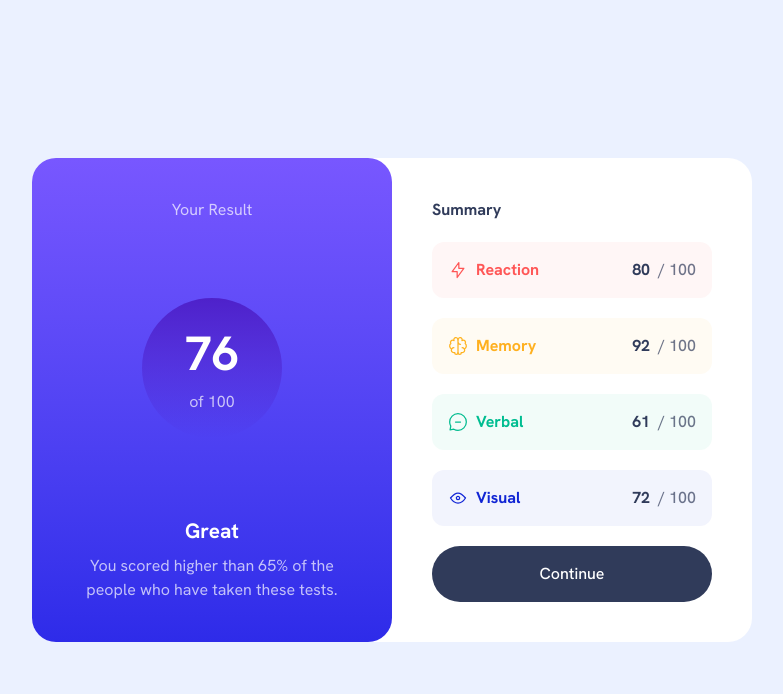
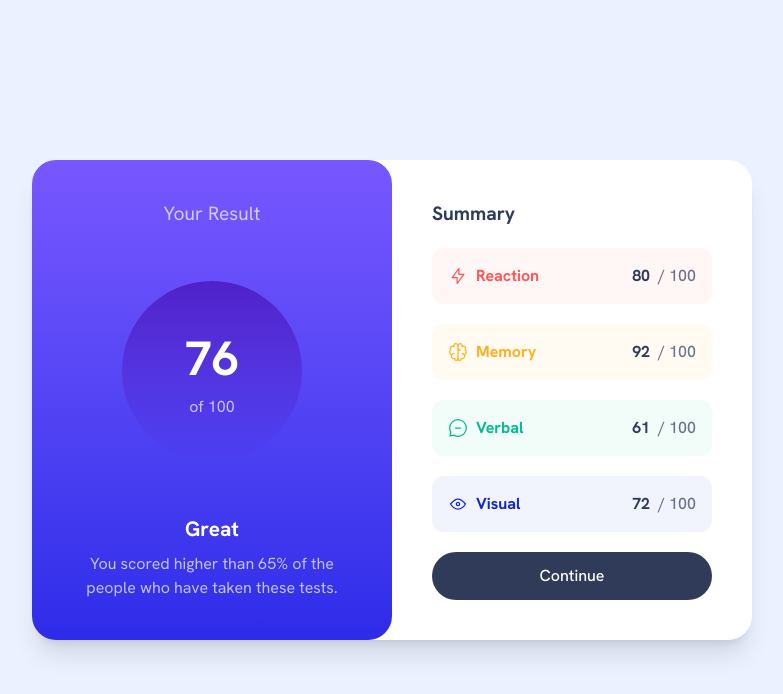
Before and after one commit to 7savv7/frontendmentor, a React (Vite) app in the folder newbie/results-summary-component/: page / in a window 1280 px wide. Shown: the top 694 px of the page, without its empty margins (248-1031 px from the left). Built offline with nearby package versions, Linux system fonts and the light colour scheme.

Commit message:
[results-summary-component]: Add hover state styles and fix text

```diff
--- a/newbie/results-summary-component/src/App.tsx
+++ b/newbie/results-summary-component/src/App.tsx
@@ -42,7 +42,7 @@ function App() {
     <div className="min-h-svh lg:min-h-screen bg-pale-blue flex justify-center items-center flex-col">
       <div
         className="w-full h-full flex-1 flex flex-col bg-white
-        lg:h-fit lg:w-fit lg:max-w-180 lg:flex-none lg:flex-row lg:rounded-3xl"
+        lg:h-fit lg:w-fit lg:max-w-180 lg:flex-none lg:flex-row lg:rounded-3xl lg:shadow-xl"
       >
         <div
           className="text-center text-white rounded-bl-3xl rounded-br-3xl p-8
@@ -50,9 +50,12 @@ function App() {
           bg-linear-to-b from-light-slate-blue to-light-royal-blue
           lg:w-1/2 lg:rounded-3xl lg:justify-between lg:p-10"
         >
-          <p className="text-white/70">Your Result</p>
+          <p className="text-white/70 lg:text-[1.2em]">Your Result</p>
 
-          <div className="bg-linear-to-b from-violet-blue to-persian-blue rounded-full w-35 h-35 p-5">
+          <div
+            className="bg-linear-to-b from-violet-blue to-persian-blue rounded-full
+            flex flex-col items-center justify-center w-35 h-35 p-5 lg:w-45 lg:h-45"
+          >
             <p className="font-bold text-[3em]">76</p>
             <p className="text-white/70">of 100</p>
           </div>
@@ -68,7 +71,9 @@ function App() {
         </div>
 
         <div className="p-5 lg:w-1/2 lg:p-10">
-          <p className="font-bold text-dark-gray-blue">Summary</p>
+          <p className="font-bold text-dark-gray-blue lg:text-[1.2em]">
+            Summary
+          </p>
 
           <div className="flex flex-col gap-5 mt-5">
             {summary.map((sum) => (
@@ -106,7 +111,8 @@ function App() {
 
           <button
             type="button"
-            className="mt-5 w-full bg-dark-gray-blue text-white rounded-full p-4 font-medium"
+            className="cursor-pointer mt-5 w-full bg-dark-gray-blue text-white rounded-full py-3 p-4 font-medium
+            hover:bg-light-royal-blue"
           >
             Continue
           </button>
```
